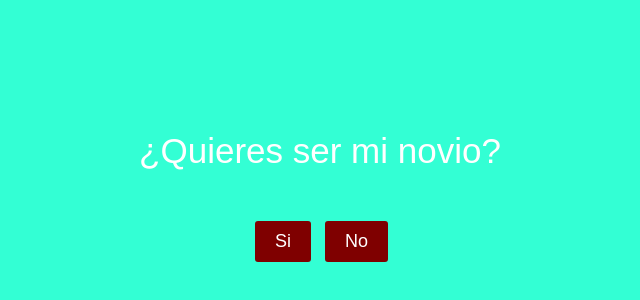
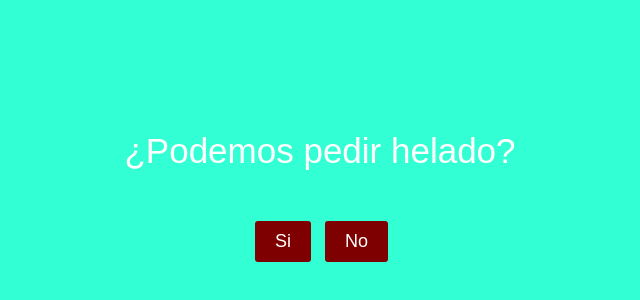
Before and after one commit to josedu011/Helado, a plain HTML site: page index.html in a window 1280 px wide. Shown: the part 224-524 px from the top of the page, without its empty margins (320-960 px from the left). Drawn offline with Linux system fonts and the light colour scheme.

Commit message:
Update index.html

```diff
--- a/index.html
+++ b/index.html
@@ -4,14 +4,14 @@
 <head>
     <meta charset="UTF-8">
     <meta name="viewport" content="width=device-width, initial-scale=1.0">
-    <title>DeclarateWey</title>
+    <title>HELADO</title>
     <link rel="stylesheet" href="./style.css">
 </head>
 
 <body>
     <div class="container">
         <div class="title">
-            ¿Quieres ser mi novio?
+            ¿Podemos pedir helado?
         </div>
 
         <div class="buttons">
```
